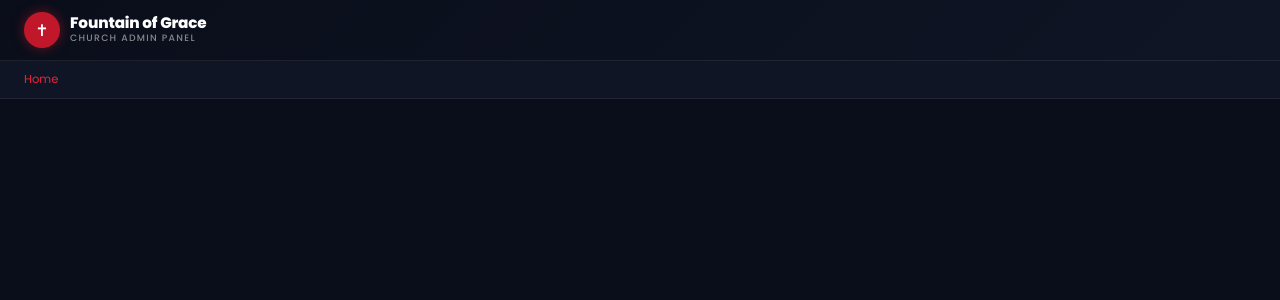
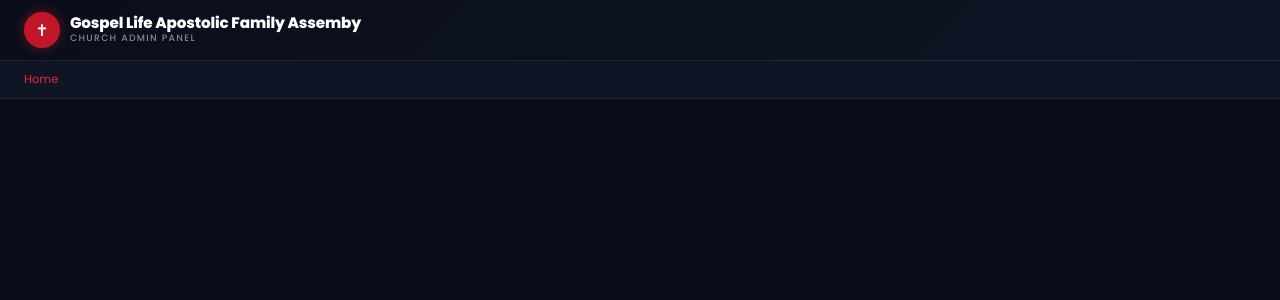
Before and after one commit to investorp78-cpu/glam_church_site, a Django app: template templates/admin/base_site.html in a window 1280 px wide. Shown: the top 300 px of the page. Run offline with Django 5.2, Linux system fonts and the light colour scheme; the template is opened without the code that fills it, so the values that code supplies are empty.

Commit message:
Update base_site.html

```diff
--- a/templates/admin/base_site.html
+++ b/templates/admin/base_site.html
@@ -10,7 +10,7 @@
       <span style="color:#fff;font-size:1rem;">✝</span>
     </div>
     <div>
-      <div style="font-size:.95rem;font-weight:800;color:#fff;letter-spacing:-.01em;line-height:1;">Fountain of Grace</div>
+      <div style="font-size:.95rem;font-weight:800;color:#fff;letter-spacing:-.01em;line-height:1;">Gospel Life Apostolic Family Assemby</div>
       <div style="font-size:.58rem;color:rgba(255,255,255,.5);letter-spacing:.14em;text-transform:uppercase;font-weight:500;">Church Admin Panel</div>
     </div>
   </a>
```
